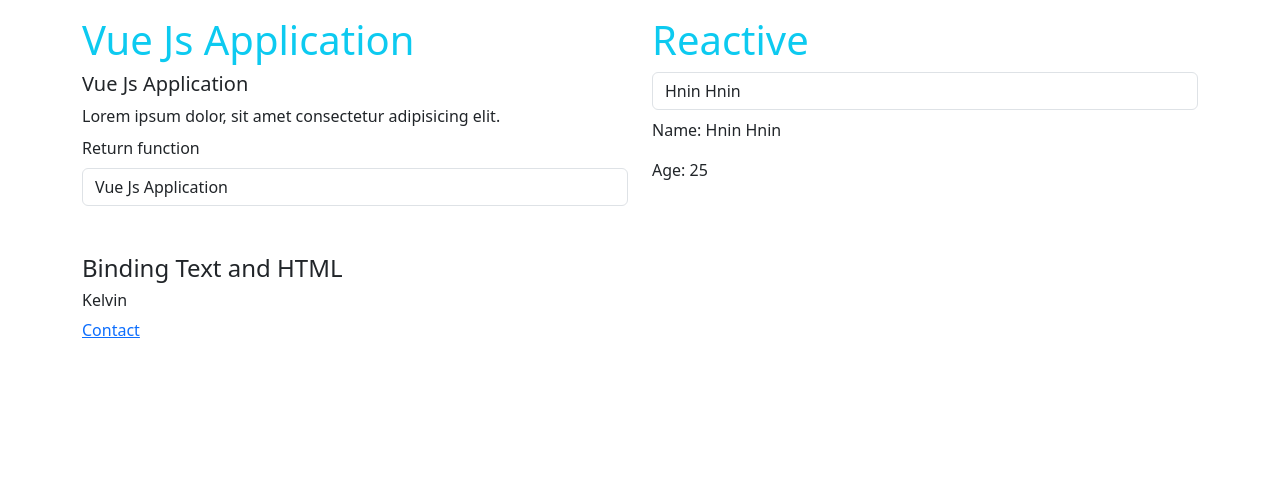
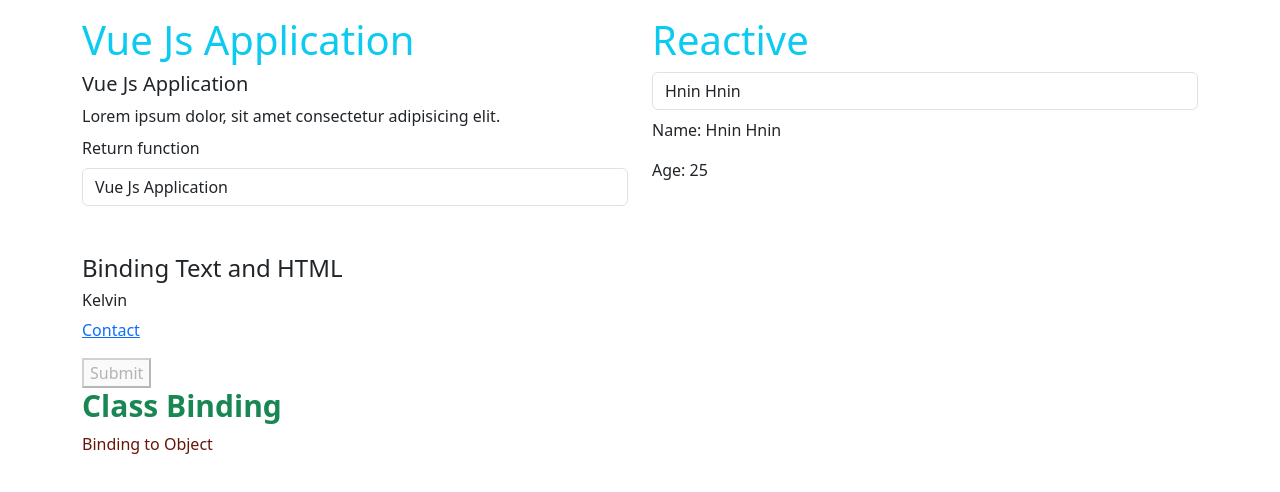
Before and after one commit to nandar510217/Vue-fundamental, a plain HTML site: page vueapp1/index.html in a window 1280 px wide. Drawn offline with nearby package versions, Linux system fonts and the light colour scheme.

Commit message:
attribute, boolean attribute, class binding

```diff
--- a/vueapp1/index.html
+++ b/vueapp1/index.html
@@ -9,6 +9,24 @@
     <!-- Boostrap Link -->
     <link href="https://cdn.jsdelivr.net/npm/bootstrap@5.3.2/dist/css/bootstrap.min.css" rel="stylesheet" integrity="sha384-T3c6CoIi6uLrA9TneNEoa7RxnatzjcDSCmG1MXxSR1GAsXEV/Dwwykc2MPK8M2HN" crossorigin="anonymous">
     <script src="https://cdn.jsdelivr.net/npm/bootstrap@5.3.2/dist/js/bootstrap.bundle.min.js" integrity="sha384-C6RzsynM9kWDrMNeT87bh95OGNyZPhcTNXj1NW7RuBCsyN/o0jlpcV8Qyq46cDfL" crossorigin="anonymous"></script>
+
+    <style>
+        .textColor {
+            color: red;
+        }
+        .text-success {
+            color: green;
+        }
+        .firstFont {
+            font-size: 30px;
+        }
+        .fontBold {
+            font-weight: 700;
+        }
+        .textInfo {
+            color:rgb(101, 23, 9);
+        }
+    </style>
 </head>
 <body>
 
@@ -41,11 +59,28 @@
 
                     <!-- Binding HTML -->
                     <p v-html="aTag"></p>
+
+                    <!-- Attribute Bindig -->
+                    <div :id="addId"></div>
+
+                    <!-- Boolean Attribute Bindiing -->
+                    <button :disabled="isBtnDisabled" class="">Submit</button>
+
+                    <!-- Class Binding -->
+                    <h4 :class="[color2, font1]" class="fontBold">Class Binding</h4>
+
+                    <!-- Bindig to Object -->
+                    <p :class="{textInfo:isActive}">Binding to Object</p>
+
+                    <!-- Style Binding -->
+
+
                 </div>
                 <div class="col-md-4"></div>
                 <div class="col-md-4"></div>
             </div>
         </div>
+
     </div>
 
     <script>
@@ -68,10 +103,23 @@
 
                 // Binding Text and HTML
                 const name = ref("Kelvin")
-
                 const aTag = ref('<a href="#">Contact</a>')
 
-                return {title, para, myfun, name, person, aTag}
+                //Artibute Binding
+                const addId = ref("attribute binding")
+
+                //Boolean Attribute Binding
+                const isBtnDisabled = ref(true)
+
+                //Class Binding
+                const color1 = ref('textColor')
+                const color2 = ref('text-success')
+                const font1 = ref('firstFont')
+
+                const isActive = ref(true)
+
+
+                return {title, para, myfun, name, person, aTag, addId, isBtnDisabled, color1, color2, font1, isActive}
             }
         })
         app.mount('#app')
```
